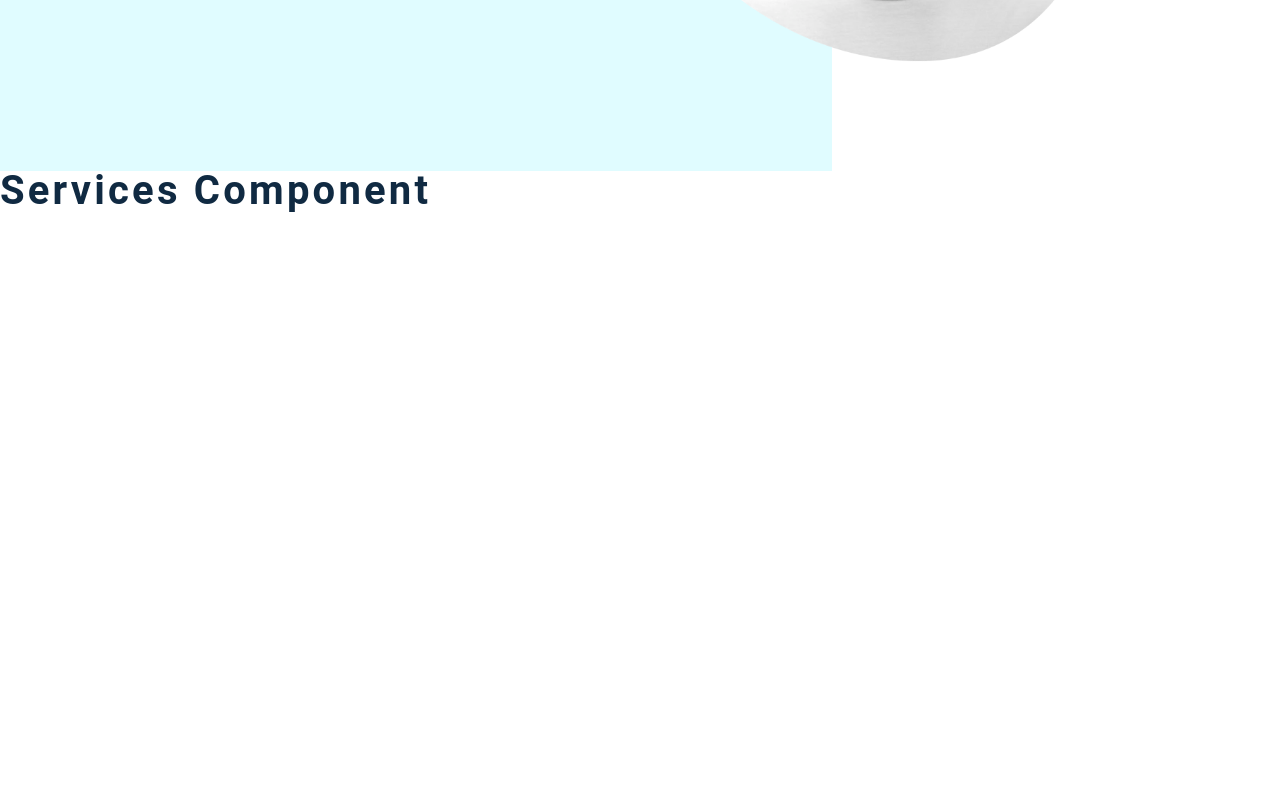
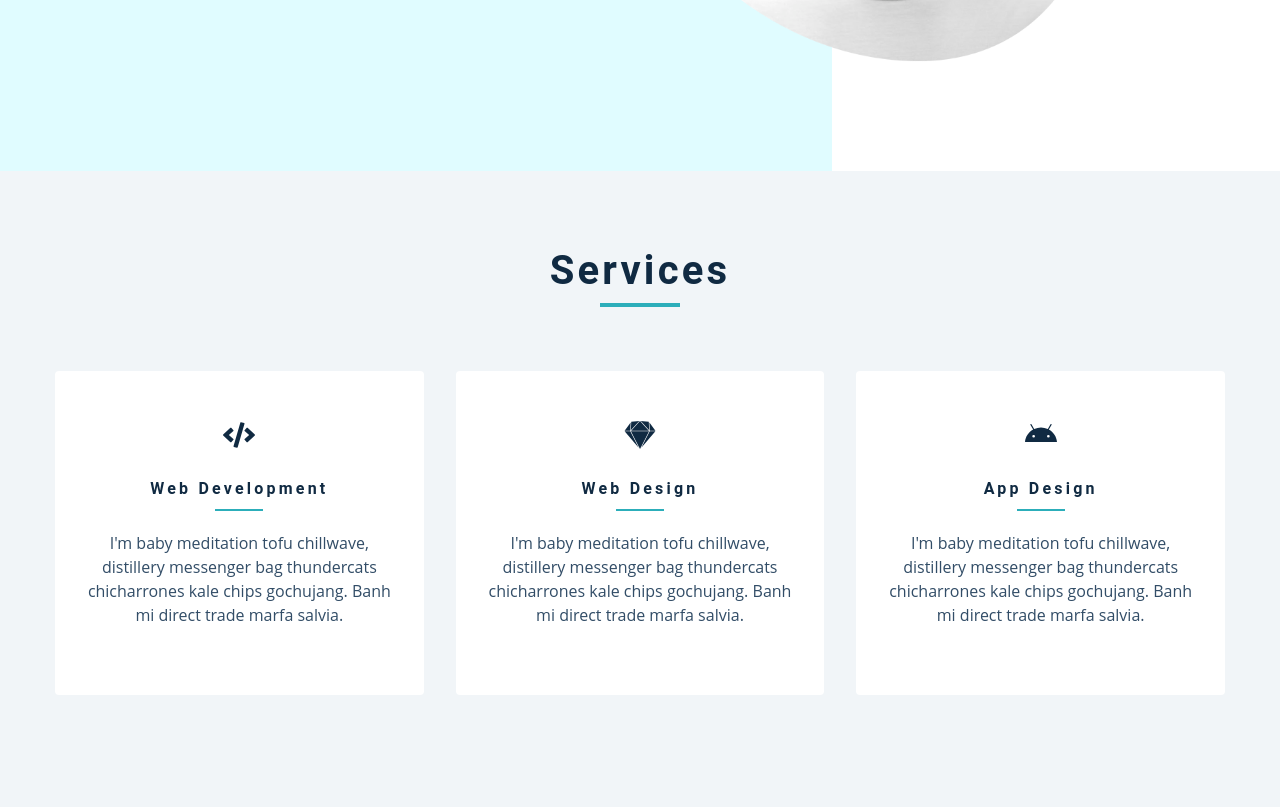
Before and after one commit to Shadab420/shadabs-planet, a Gatsby site: page / in a window 1280 px wide. Shown: the part 629-1436 px from the top of the page. Before the commit the page ends 852 px from the top, so only its background shows below. Built offline with nearby package versions, Linux system fonts and the light colour scheme; Gatsby itself is replaced by a stand-in of ours.

Commit message:
added services section

```diff
--- a/src/components/Services.js
+++ b/src/components/Services.js
@@ -2,7 +2,28 @@ import React from "react"
 import Title from "./Title"
 import services from "../constants/services"
 const Services = () => {
-  return <h2>services component</h2>
+  return (
+    <section className="section bg-grey">
+      <Title title="Services"/>
+      <div className="section-center services-center">
+        {
+          services.map(service => {
+            const { id, icon, title, text } = service;
+
+            return (
+              <article key={id} className="service">
+                {icon}
+                <h4>{title}</h4>
+                <div className="underline"></div>
+                <p>{text}</p>
+              </article>
+            )
+          })
+        }
+      </div>
+    </section>
+
+  )
 }
 
 export default Services
--- a/src/components/Title.js
+++ b/src/components/Title.js
@@ -1,7 +1,12 @@
 import React from "react"
 
-const Title = () => {
-  return <h2>title component</h2>
+const Title = ({title}) => {
+  return (
+    <div className="section-title">
+      <h2>{title || "Title" }</h2>
+      <div className="underline"></div>
+    </div>
+  )
 }
 
 export default Title
```
